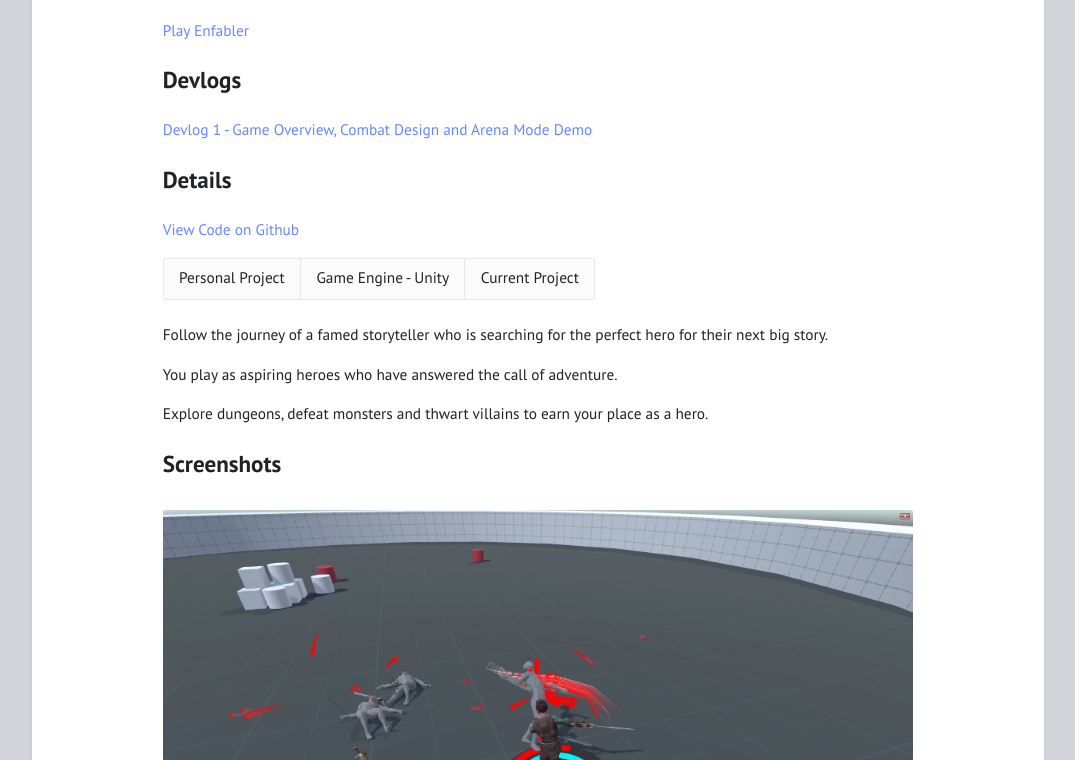
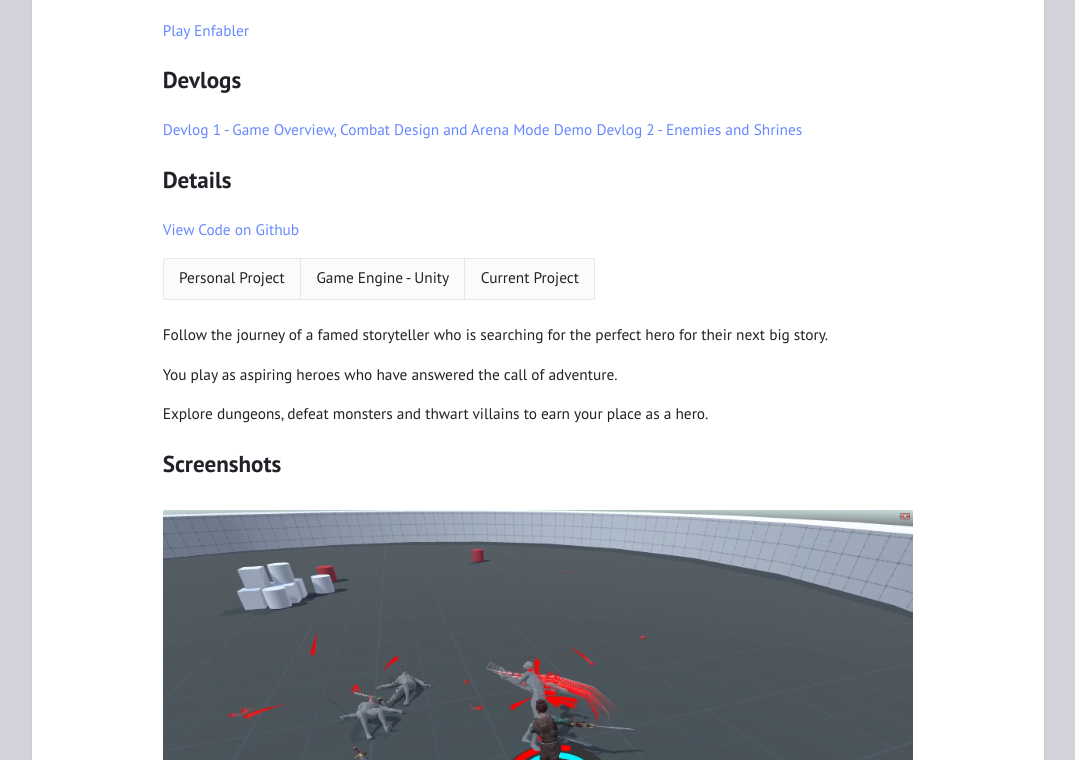
Before and after one commit to andrewscott02/andrewscott02.github.io, a Jekyll site: the page built from projects/enfabler.md, in a window 1280 px wide and 900 px high, scrolled down 472 px, cut to the strip 140-900 px from the top of the window. Shown: the whole strip, without its empty margins (102-1177 px from the left). Built offline with Jekyll 4.4.1, drawn with Linux system fonts in a browser that asks for light colours.

Commit message:
Update enfabler.md

```diff
--- a/projects/enfabler.md
+++ b/projects/enfabler.md
@@ -5,12 +5,13 @@
 permalink: /projects/enfabler
 ---
 
-{% include embed.html url="https://www.youtube.com/embed/vU27mIJ5RN0?si=ZuXSUSo7JXUHKsfL" %}
+{% include embed.html url="https://www.youtube.com/embed/gY_mnvMNSJY?si=45oVAltgySdIyz_2" %}
 [Play Enfabler](https://andrewjscott02.itch.io/enfabler)
 
 ## Devlogs
 
 [Devlog 1 - Game Overview, Combat Design and Arena Mode Demo](https://andrewscott02.github.io/enfabler1/)
+[Devlog 2 - Enemies and Shrines](https://andrewscott02.github.io/enfabler2/)
 
 ## Details
 
```
